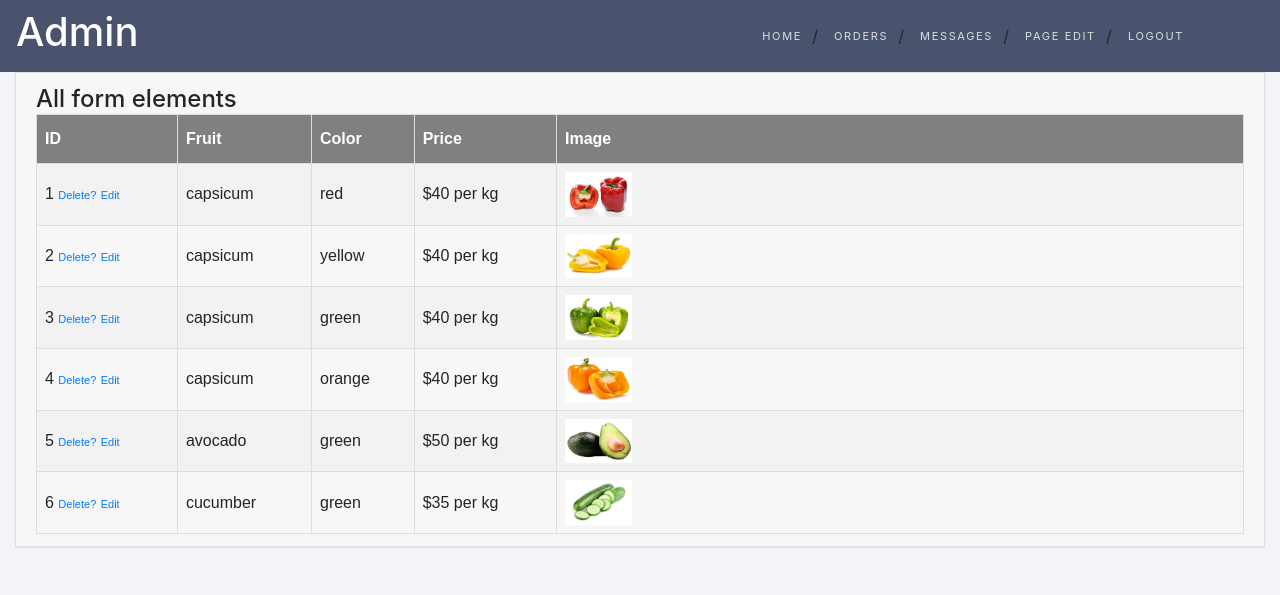
After one commit to 54ja/Southern-Paprikaa, a PHP site: page /admin/product.php in a window 1280 px wide. The commit adds this page. Shown: the top 595 px of the page. Run offline with PHP 8.4, Linux system fonts and the light colour scheme; a user stored in the database is signed in; data comes from the database, SQL or seed files in the repository.

Commit message:
v22-Made edits to some pages and started making the product  page on the admin page

```diff
--- a/Pages/index.php
+++ b/Pages/index.php
@@ -10,7 +10,7 @@
 
 
 
-<header><h1>Our Team</h1></header>
+<header class="text-center our">Our Team</header>
 <?php include("../pages/gallery.php");?>
 
 
--- a/admin/admin_nav.php
+++ b/admin/admin_nav.php
@@ -29,7 +29,7 @@
 
 		<nav class="navbar sticky-top navbar-expand-md navbar-light nav">
 		  <!-- <div class="mx-auto d-sm-flex d-block flex-sm-nowrap"> -->
-		 <h1>Website Title</h1>
+		 <h1>Admin</h1>
 		  <button class="navbar-toggler mr-left custom-toggler" type="button" data-toggle="collapse" data-target="#navbarNav" aria-controls="navbarNav" aria-expanded="false" aria-label="Toggle navigation">
 			<span class="navbar-toggler-icon"></span>
 		  </button>
@@ -59,6 +59,7 @@
 					  <?php } ?>
 
 
+
 <?php if(isset($_SESSION['admin'])){
 	?>
 			  <li class="nav-item">
@@ -68,10 +69,6 @@
 			  </li>
 			<?php } ?>
 			  <li class="nav-item">
-				<a class="nav-link" href="profile.php">
-				  <span>Profile</span></a>
-			  </li>
-			  <li class="nav-item">
 				<a class="nav-link" href="logout.php">
 				  <span>Logout</span>
 				</a>
--- a/admin/edit_page.php
+++ b/admin/edit_page.php
@@ -97,7 +97,7 @@ input[type=submit] {
         // output data of each row
         $row = $result->fetch_assoc();
         #debugging print_r($row);
-		$pageID=$row["id"];
+		    $pageID=$row["id"];
         $title1=$row["title1"];
         $para1=$row["para1"];
         $image1=$row["image1"];
--- /dev/null
+++ b/admin/product.php
@@ -0,0 +1,98 @@
+
+<?php
+// We need to use sessions, so you should always start sessions using the below code.
+session_start();
+// If the user is not logged in redirect to the login page...
+if (!isset($_SESSION['loggedin'])) {
+	header('Location: login.php');
+	$_SESSION['message'] = "Please login to access this page!";
+	exit;
+}
+if (!isset($_SESSION['admin'])) {
+	header('Location: login.php');
+	$_SESSION['message'] = "Use an admin account to access this page!";
+	exit;
+}
+?>
+<?php include("../pages/setup.php");?>
+<?php include("../admin/admin_nav.php");?>
+  <body>
+
+<style>
+#customers {
+    font-family: Arial, Helvetica, sans-serif;
+    border-collapse: collapse;
+    width: 100%;
+  }
+
+  #customers td, #customers th {
+    border: 1px solid #ddd;
+    padding: 8px;
+  }
+
+  #customers tr:nth-child(even){background-color: #f2f2f2;}
+
+  #customers tr:hover {background-color: #ddd;}
+
+  #customers th {
+    padding-top: 12px;
+    padding-bottom: 12px;
+    text-align: left;
+    background-color: grey;
+    color: white;
+  }</style>
+
+<section class="pb-5">
+        <div class="container-fluid">
+          <div class="row">
+            <div class="col-lg-12">
+              <div class="card">
+                <div class="card-header border-bottom">
+                  <h3 class="h4 mb-0">All form elements</h3>
+
+  <table id="customers">
+    <tr>
+      <th>ID</th>
+      <th>Fruit</th>
+      <th>Color</th>
+      <th>Price</th>
+      <th>Image</th>
+    </tr>
+<?php
+   // $message= $_SESSION["message"];
+    //  print $message;
+    $sql = "SELECT * FROM product";
+    $result = $conn->query($sql);
+    if ($result->num_rows > 0) {
+        // output data of each row
+     while($row = $result->fetch_assoc()) {
+        #print_r($row); #debugging
+        $product_id=$row["product_id"];
+        $fruit=$row["fruit"];
+        $image=$row["image"];
+        $color=$row["color"];
+        $price=$row["price"];
+?>
+    <tr>
+    <td><?php print $product_id; ?>
+          <a href='product_delete.php?prints_id=<?php print $product_id; ?>'>Delete?</a>
+          <a href='product_edit.php?prints_id=<?php print $product_id; ?>'>Edit</a>
+          </td>
+      <td><?php print $fruit; ?></td>
+      <td><?php print $color; ?></td>
+      <td>$<?php print $price; ?> per kg</td>
+      <td><img src="../images/<?php echo $image; ?>" alt="Picture of product" width="10%" height="10%"></td>
+    </tr>
+<?php
+    }
+    } else {
+        echo "There are no records in this table";
+    }
+$conn->close();
+?>
+      </table>
+      </div>
+            </div>
+          </div>
+        </div>
+    </div>
--- a/css/style.css
+++ b/css/style.css
@@ -440,3 +440,9 @@ a {
 
   }
 }
+
+
+.our {
+  color : #cc1100;
+  font-size: 60px;
+}
```
Also changed, not shown: Pages/full-carousel-cover.html (+2 -6 lines), Pages/gallery.php (+0 -41 lines), admin/product_delete.php (added, +18 -0 lines), admin/product_edit.php (added, +118 -0 lines), admin/profile.php (deleted, +0 -53 lines), images/dispatch team.jpg, images/packing team.jfif (deleted), images/packing team.jpeg (added).
